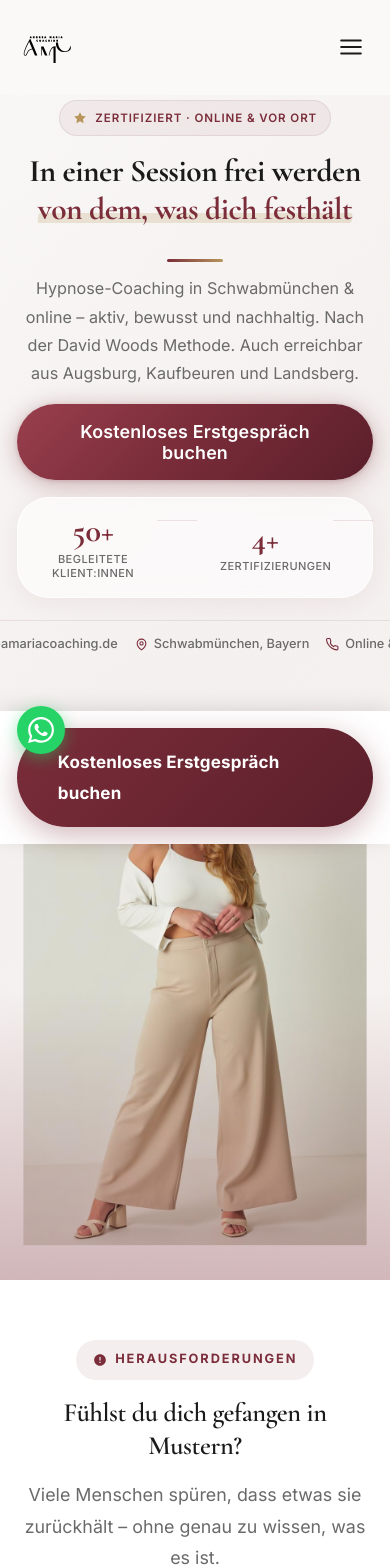
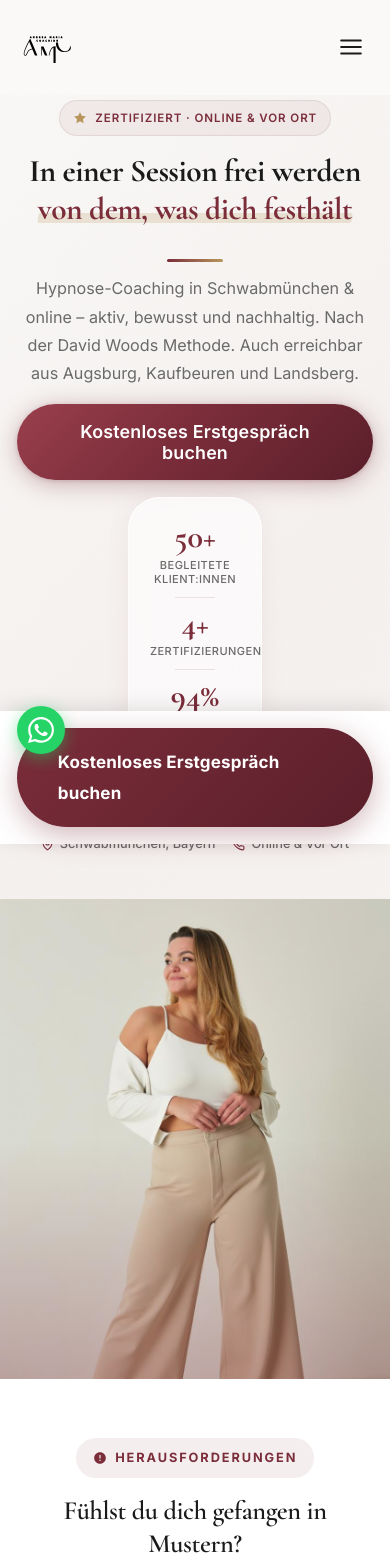
Before and after one commit to viktorfdeltaC/andrea-maria-landingpage, a React (Vite) app: page / in a window 390 px wide. Shown: the top 1568 px of the page. Built offline with nearby package versions, Linux system fonts and the light colour scheme.

Commit message:
fix: hero mobile clip-path, stats-bar layout, contact flex-wrap, animate-from-left/right hook

```diff
--- /dev/null
+++ b/src/hooks/useMediaQuery.js
@@ -0,0 +1,17 @@
+import { useState, useEffect } from 'react'
+
+export function useMediaQuery(query) {
+  const [matches, setMatches] = useState(() => {
+    if (typeof window === 'undefined') return false
+    return window.matchMedia(query).matches
+  })
+
+  useEffect(() => {
+    const mql = window.matchMedia(query)
+    const handler = (e) => setMatches(e.matches)
+    mql.addEventListener('change', handler)
+    return () => mql.removeEventListener('change', handler)
+  }, [query])
+
+  return matches
+}
--- a/src/sections/Hero.css
+++ b/src/sections/Hero.css
@@ -141,7 +141,7 @@ h1 .highlight::after {
 /* Contact footer */
 .hero-contact {
   display: flex;
-  flex-wrap: nowrap;
+  flex-wrap: wrap;
   gap: 0 1.25rem;
   margin-top: 0.25rem;
   padding-top: 0.75rem;
@@ -209,8 +209,13 @@ a.hero-contact-item:hover {
   .hero-cta-btn { max-width: 100%; }
   .hero-contact { justify-content: center; }
   .hero-image-panel {
-    min-height: 50vw;
+    min-height: 55vw;
+    max-height: 480px;
     clip-path: none !important;
+  }
+  .hero-image-fill {
+    object-position: center 10%;
+    scale: 1;
   }
   .hero-wave { display: none; }
 }
@@ -219,14 +224,25 @@ a.hero-contact-item:hover {
   .hero-panel { padding-top: 100px; gap: var(--spacing-sm); }
   .hero-badge { font-size: 0.68rem; padding: 0.4rem 0.75rem; }
   .hero-subtitle { font-size: 0.95rem; }
+
+  /* Stats: stack vertically, dividers go horizontal */
   .hero-stats {
-    grid-template-columns: 1fr;
-    gap: 0.6rem;
-    padding: 1rem 1.25rem;
+    flex-direction: column;
+    gap: 0;
+    padding: 0.75rem 1.25rem;
+    max-width: 100%;
   }
-  .hero-stat-divider { width: 40px; height: 1px; justify-self: center; }
-  .hero-contact { gap: 0.5rem 1rem; }
+  .hero-stat { padding: 0.6rem 0; }
+  .hero-stat-divider {
+    width: 40px; height: 1px;
+    align-self: center;
+    margin: 0;
+  }
+
+  /* Contact: allow wrapping on tiny screens */
+  .hero-contact { flex-wrap: wrap; gap: 0.4rem 1rem; justify-content: center; }
   .hero-contact-item { font-size: 0.75rem; }
+
   .hero-image-panel { min-height: 60vw; }
   .hero-shape-1, .hero-shape-2 { display: none; }
 }
--- a/src/sections/Hero.jsx
+++ b/src/sections/Hero.jsx
@@ -1,6 +1,7 @@
 import { motion } from 'framer-motion'
 import { StarButton } from '@/components/ui/star-button'
 import { useCountUp } from '../hooks/useCountUp'
+import { useMediaQuery } from '../hooks/useMediaQuery'
 import './Hero.css'
 
 const container = {
@@ -20,6 +21,7 @@ export default function Hero() {
   const [count50, ref50] = useCountUp(50)
   const [count4,  ref4]  = useCountUp(4,  900)
   const [count94, ref94] = useCountUp(94, 600)
+  const isMobile = useMediaQuery('(max-width: 900px)')
 
   const scrollTo = (e, id) => {
     e.preventDefault()
@@ -109,8 +111,8 @@ export default function Hero() {
         {/* ── RIGHT PANEL — image with diagonal reveal ── */}
         <motion.div
           className="hero-image-panel"
-          initial={{ clipPath: 'polygon(100% 0, 100% 0, 100% 100%, 100% 100%)' }}
-          animate={{ clipPath: 'polygon(12% 0, 100% 0, 100% 100%, 0% 100%)' }}
+          initial={{ clipPath: isMobile ? 'none' : 'polygon(100% 0, 100% 0, 100% 100%, 100% 100%)' }}
+          animate={{ clipPath: isMobile ? 'none' : 'polygon(12% 0, 100% 0, 100% 100%, 0% 100%)' }}
           transition={{ duration: 1.3, ease: [0.16, 1, 0.3, 1], delay: 0.2 }}
         >
           <img src="/hero.jpeg" alt="Andrea Maria" className="hero-image-fill" />
```
